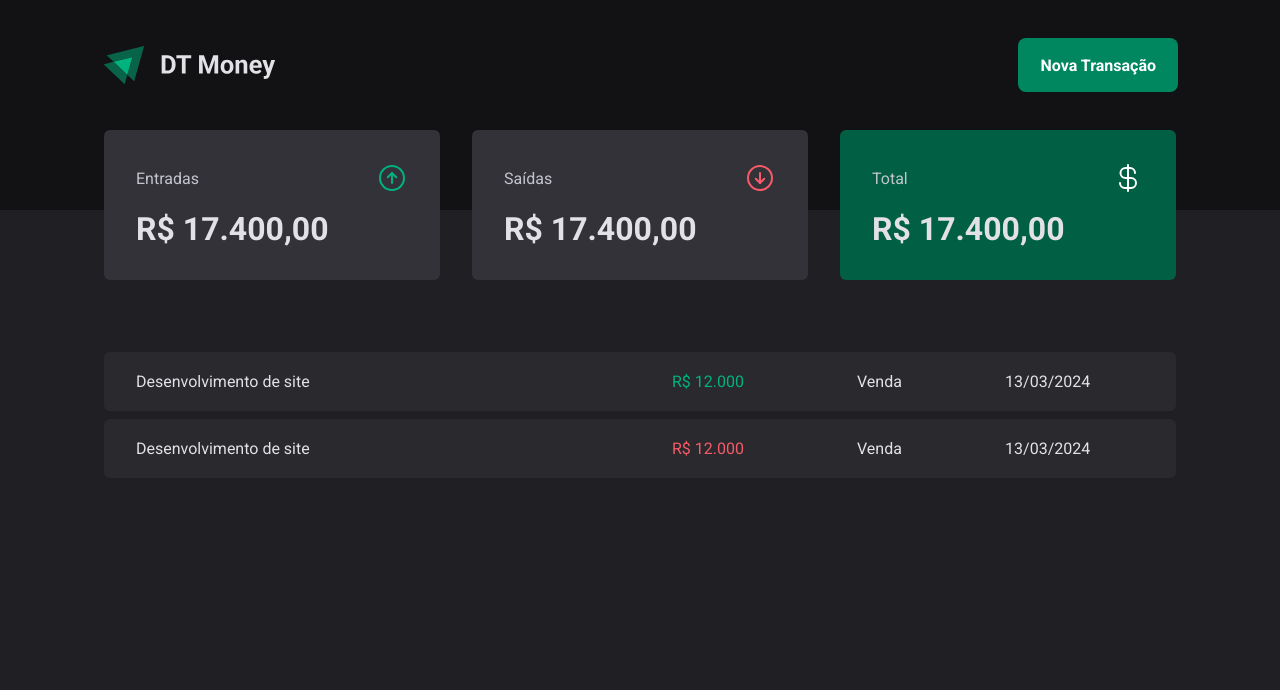
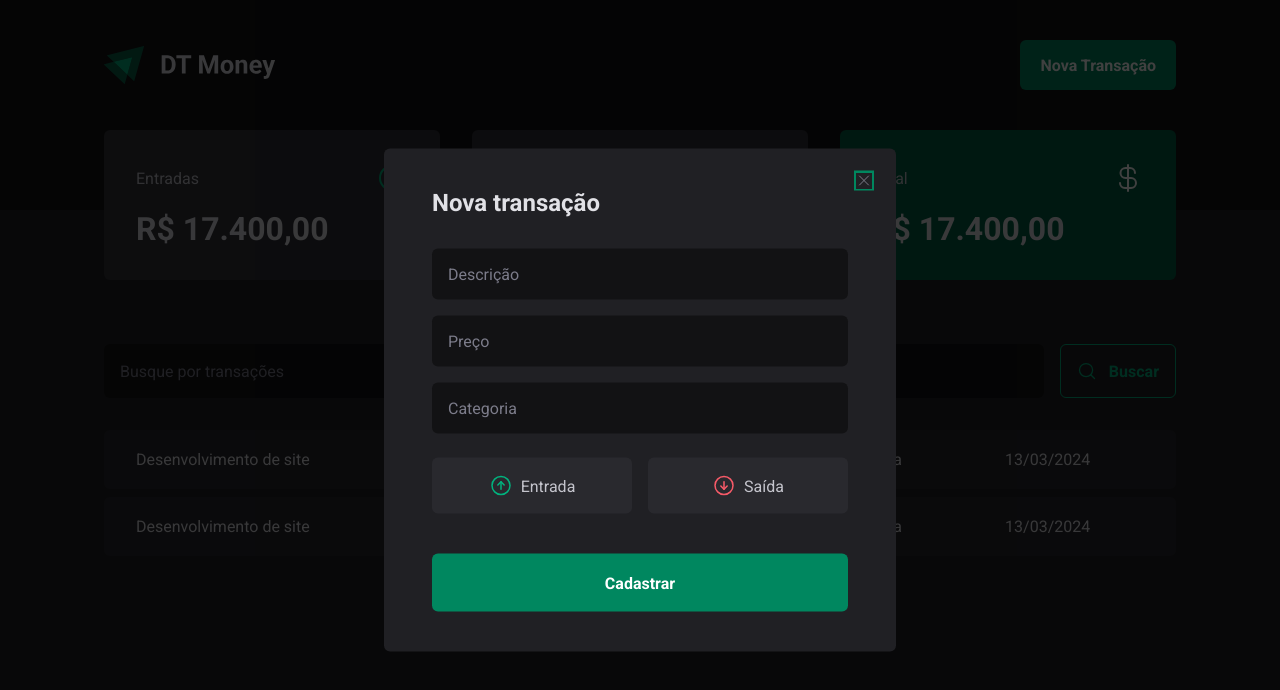
Before and after one commit to LucasMagnago/03-dt-money, a React (Vite) app: page / in a window 1280 px wide. Both pictures are taken after a click on the button "Nova Transação". Shown: the top 690 px of the page. Built offline with nearby package versions, Linux system fonts and the light colour scheme.

Commit message:
Criando modal para nova transação com o radix-ui

```diff
--- a/package.json
+++ b/package.json
@@ -10,6 +10,8 @@
     "preview": "vite preview"
   },
   "dependencies": {
+    "@radix-ui/react-dialog": "^1.0.5",
+    "@radix-ui/react-radio-group": "^1.1.3",
     "phosphor-react": "^1.4.1",
     "react": "^18.2.0",
     "react-dom": "^18.2.0",
--- a/src/components/Header/index.tsx
+++ b/src/components/Header/index.tsx
@@ -1,13 +1,22 @@
 import { HeaderContainer, HeaderContent, NewTransactionButton } from './styles'
+import * as Dialog from '@radix-ui/react-dialog'
 
 import logoImg from '../../assets/Logo.svg'
+import { NewTransactionModal } from '../NewTransactionModal'
 
 export function Header() {
   return (
     <HeaderContainer>
       <HeaderContent>
         <img src={logoImg} alt="" />
-        <NewTransactionButton>Nova Transação</NewTransactionButton>
+
+        <Dialog.Root>
+          <Dialog.Trigger asChild>
+            <NewTransactionButton>Nova Transação</NewTransactionButton>
+          </Dialog.Trigger>
+
+          <NewTransactionModal />
+        </Dialog.Root>
       </HeaderContent>
     </HeaderContainer>
   )
--- /dev/null
+++ b/src/components/NewTransactionModal/index.tsx
@@ -0,0 +1,44 @@
+import * as Dialog from '@radix-ui/react-dialog'
+import {
+  CloseButton,
+  Content,
+  Overlay,
+  TransactionType,
+  TransactionTypeButton,
+} from './styles'
+import { ArrowCircleDown, ArrowCircleUp, X } from 'phosphor-react'
+
+export function NewTransactionModal() {
+  return (
+    <Dialog.Portal>
+      <Overlay />
+
+      <Content>
+        <Dialog.Title>Nova transação</Dialog.Title>
+
+        <CloseButton>
+          <X />
+        </CloseButton>
+
+        <form action="">
+          <input type="text" placeholder="Descrição" required />
+          <input type="number" placeholder="Preço" required />
+          <input type="text" placeholder="Categoria" required />
+
+          <TransactionType>
+            <TransactionTypeButton variant="income" value="income">
+              <ArrowCircleUp size={24} />
+              Entrada
+            </TransactionTypeButton>
+            <TransactionTypeButton variant="outcome" value="outcome">
+              <ArrowCircleDown size={24} />
+              Saída
+            </TransactionTypeButton>
+          </TransactionType>
+
+          <button type="submit">Cadastrar</button>
+        </form>
+      </Content>
+    </Dialog.Portal>
+  )
+}
--- /dev/null
+++ b/src/components/NewTransactionModal/styles.ts
@@ -0,0 +1,115 @@
+import { styled } from 'styled-components'
+import * as Dialog from '@radix-ui/react-dialog'
+import * as RadioGroup from '@radix-ui/react-radio-group'
+
+export const Overlay = styled(Dialog.Overlay)`
+  position: fixed;
+  width: 100vw;
+  height: 100vh;
+  inset: 0;
+  background: rgba(0, 0, 0, 0.75);
+`
+
+export const Content = styled(Dialog.Content)`
+  min-width: 32rem;
+  border-radius: 6px;
+  padding: 2.5rem 3rem;
+  background: ${(props) => props.theme['gray-800']};
+
+  position: fixed;
+  top: 50%;
+  left: 50%;
+  transform: translate(-50%, -50%);
+
+  form {
+    margin-top: 2rem;
+
+    display: flex;
+    flex-direction: column;
+    gap: 1rem;
+
+    input {
+      border-radius: 6px;
+      border: 0;
+      background: ${(props) => props.theme['gray-900']};
+      color: ${(props) => props.theme['gray-300']};
+      padding: 1rem;
+
+      &::placeholder {
+        color: ${(props) => props.theme['gray-500']};
+      }
+    }
+
+    button[type='submit'] {
+      height: 58px;
+      border: 0;
+      background: ${(props) => props.theme['green-500']};
+      color: ${(props) => props.theme.white};
+      font-weight: bold;
+      padding: 0 1.25rem;
+      border-radius: 6px;
+      margin-top: 1.5rem;
+      cursor: pointer;
+
+      &:hover {
+        background: ${(props) => props.theme['green-700']};
+        transition: background-color 0.2s;
+      }
+    }
+  }
+`
+
+export const CloseButton = styled(Dialog.Close)`
+  position: absolute;
+  background: transparent;
+  border: 0;
+  top: 1.5rem;
+  right: 1.5rem;
+  line-height: 0;
+  cursor: pointer;
+  color: ${(props) => props.theme['gray-500']};
+`
+
+export const TransactionType = styled(RadioGroup.Root)`
+  display: grid;
+  grid-template-columns: repeat(2, 1fr);
+  gap: 1rem;
+  margin-top: 0.5rem;
+`
+
+interface TrTypeButtonProps {
+  variant: 'income' | 'outcome'
+}
+
+export const TransactionTypeButton = styled(RadioGroup.Item)<TrTypeButtonProps>`
+  background: ${(props) => props.theme['gray-700']};
+  padding: 1rem;
+  display: flex;
+  align-items: center;
+  justify-content: center;
+  gap: 0.5rem;
+  border-radius: 6px;
+  cursor: pointer;
+  border: 0;
+  color: ${(props) => props.theme['gray-300']};
+
+  svg {
+    color: ${(props) =>
+      props.variant === 'income'
+        ? props.theme['green-300']
+        : props.theme['red-300']};
+  }
+
+  &[data-state='unchecked']:hover {
+    transition: background-color 0.2s;
+    background: ${(props) => props.theme['gray-600']};
+  }
+
+  &[data-state='checked'] {
+    color: ${(props) => props.theme.white};
+    background: ${(props) =>
+      props.variant === 'income'
+        ? props.theme['green-500']
+        : props.theme['red-500']};
+  }
+`
--- /dev/null
+++ b/src/pages/Transactions/components/SearchForm/index.tsx
@@ -0,0 +1,15 @@
+import { MagnifyingGlass } from 'phosphor-react'
+import { SearchFormContainer } from './styles.ts'
+
+export function SearchForm() {
+  return (
+    <SearchFormContainer>
+      <input type="text" placeholder="Busque por transações" />
+
+      <button type="submit">
+        <MagnifyingGlass size={20} />
+        Buscar
+      </button>
+    </SearchFormContainer>
+  )
+}
--- /dev/null
+++ b/src/pages/Transactions/components/SearchForm/styles.ts
@@ -0,0 +1,43 @@
+import { styled } from 'styled-components'
+
+export const SearchFormContainer = styled.form`
+  display: flex;
+  gap: 1rem;
+
+  input {
+    flex: 1;
+    border-radius: 6px;
+    border: 0;
+    background: ${(props) => props.theme['gray-900']};
+    color: ${(props) => props.theme['gray-300']};
+    padding: 1rem;
+
+    &::placeholder {
+      color: ${(props) => props.theme['gray-500']};
+    }
+  }
+
+  button {
+    display: flex;
+    align-items: center;
+    gap: 0.75rem;
+
+    border: 0;
+    padding: 1rem;
+    background: transparent;
+    border: 1px solid ${(props) => props.theme['green-300']};
+    color: ${(props) => props.theme['green-300']};
+    font-weight: bold;
+    border-radius: 6px;
+
+    &:hover {
+      background: ${(props) => props.theme['green-500']};
+      border-color: ${(props) => props.theme['green-500']};
+      color: ${(props) => props.theme.white};
+      transition:
+        background-color 0.2s,
+        color 0.2s,
+        border-color 0.2s;
+    }
+  }
+`
--- a/src/pages/Transactions/index.tsx
+++ b/src/pages/Transactions/index.tsx
@@ -1,5 +1,6 @@
 import { Header } from '../../components/Header'
 import { Summary } from '../../components/Summary'
+import { SearchForm } from './components/SearchForm'
 import {
   PriceHighligth,
   TransactionsContainer,
@@ -13,6 +14,7 @@ export function Transactions() {
       <Summary />
 
       <TransactionsContainer>
+        <SearchForm />
         <TransactionsTable>
           <tbody>
             <tr>
@@ -26,7 +28,7 @@ export function Transactions() {
             <tr>
               <td width="50%">Desenvolvimento de site</td>
               <td>
-                <PriceHighligth variant="outcome">R$ 12.000</PriceHighligth>
+                <PriceHighligth variant="outcome"> - R$ 120</PriceHighligth>
               </td>
               <td>Venda</td>
               <td>13/03/2024</td>
--- a/src/pages/Transactions/styles.ts
+++ b/src/pages/Transactions/styles.ts
@@ -11,7 +11,7 @@ export const TransactionsTable = styled.table`
   width: 100%;
   border-collapse: separate;
   border-spacing: 0 0.5rem;
-  /* margin-top: 8rem; */
+  margin-top: 1.5rem;
 
   td {
     padding: 1.25rem 2rem;
```
Also changed, not shown: .eslintrc.cjs (deleted), .eslintrc.json (added), src/components/Summary/index.tsx (renamed from src/components/Summary/index.jsx), 1 other file (tests, documents, lock files or other folders).
